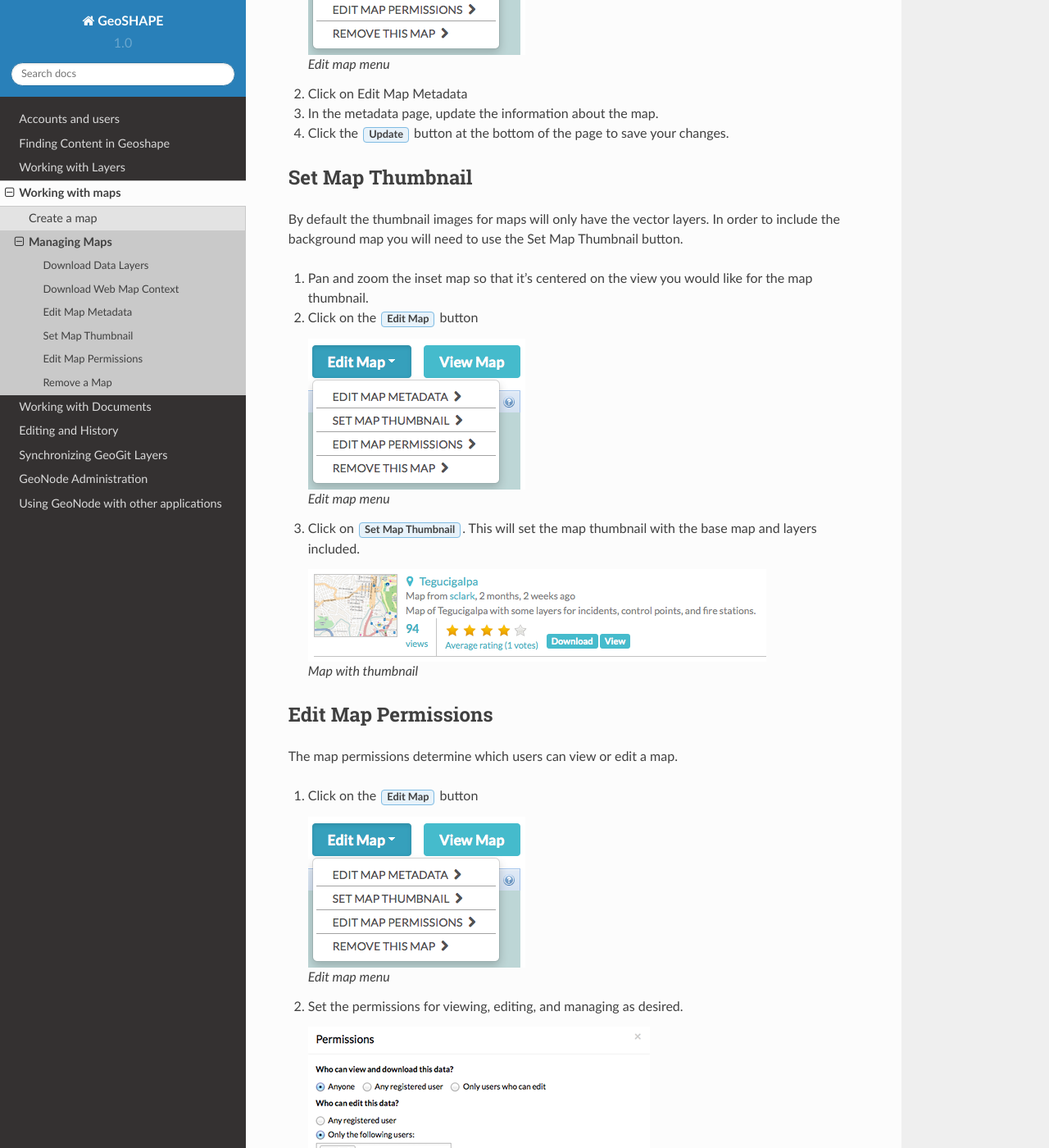
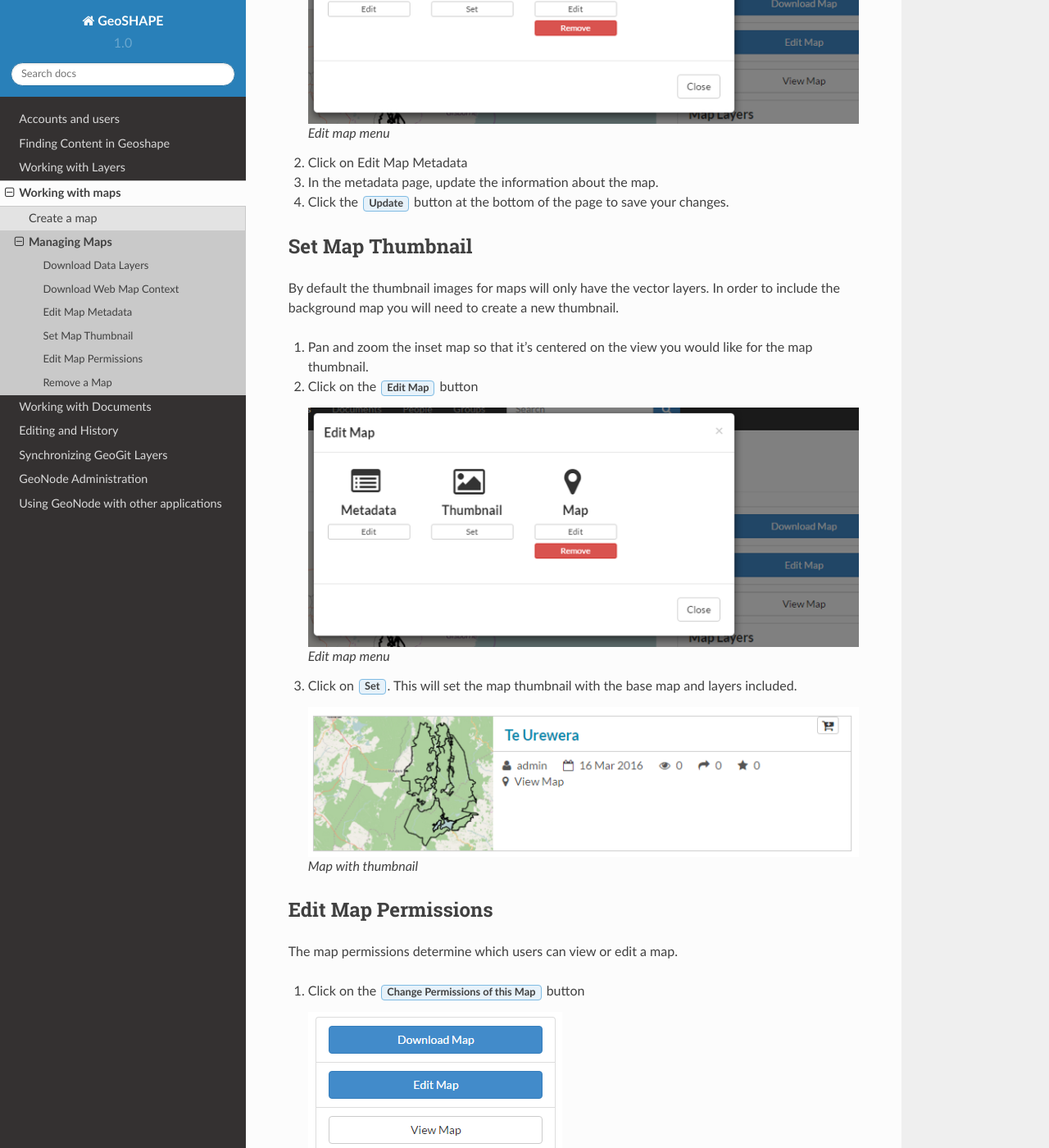
Before and after one commit to Arborvitae/Geoshape, a Sphinx documentation site: the page built from docs/mapinfo.rst, in a window 1280 px wide and 1400 px high, scrolled down 2321 px. Shown: the whole window at 82% size. Built offline with Sphinx 7.4.7 and the Read the Docs theme 2.0.0, drawn with Linux system fonts in a browser that asks for light colours; some of the changed text lies outside the part shown.

Commit message:
update map info

```diff
--- a/docs/mapinfo.rst
+++ b/docs/mapinfo.rst
@@ -61,7 +61,7 @@ You can edit the information about the map.
 
 Set Map Thumbnail
 -----------------
-By default the thumbnail images for maps will only have the vector layers.  In order to include the background map you will need to use the Set Map Thumbnail button.
+By default the thumbnail images for maps will only have the vector layers.  In order to include the background map you will need to create a new thumbnail.
 
 #. Pan and zoom the inset map so that it's centered on the view you would like for the map thumbnail.
 
@@ -71,7 +71,7 @@ By default the thumbnail images for maps will only have the vector layers.  In o
 
       *Edit map menu*
 
-#. Click on :guilabel:`Set Map Thumbnail`.  This will set the map thumbnail with the base map and layers included.
+#. Click on :guilabel:`Set`.  This will set the map thumbnail with the base map and layers included.
 
    .. figure:: img/en_mapthumbnail.png
 
@@ -82,9 +82,9 @@ Edit Map Permissions
 --------------------
 The map permissions determine which users can view or edit a map.
 
-#. Click on the :guilabel:`Edit Map` button
+#. Click on the :guilabel:`Change Permissions of this Map` button
 
-   .. figure:: img/en_editmap.png
+   .. figure:: img/en_changemappermissions.png
 
       *Edit map menu*
 
@@ -105,6 +105,6 @@ You can remove a map completely from Geoshape.  This action removes the map for
 
       *Edit map menu*
 
-#. Click on the :guilabel:`Remove This Map` button
+#. Click on the :guilabel:`Remove` button
 
 #. Confirm the removal of the map by clicking :guilabel:`Yes, I am Sure`
```
Also changed, not shown: other parts of docs/mapinfo.rst (+1 -1 lines), docs/img/en_changemappermissions.png (added), docs/img/en_editmap.png, docs/img/en_mappermissions.png, docs/img/en_mapthumbnail.png.
